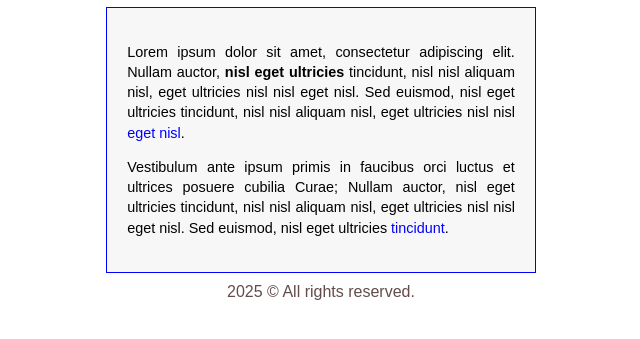
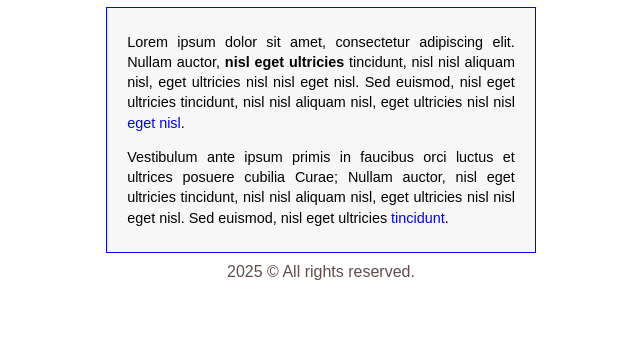
Before and after one commit to SerVydy/static_1, a plain HTML site: page index.html in a window 1280 px wide. Shown: the part 89-428 px from the top of the page, without its empty margins (319-959 px from the left). Drawn offline with Linux system fonts and the light colour scheme.

Commit message:
Update style.css

```diff
--- a/style.css
+++ b/style.css
@@ -16,7 +16,7 @@ h1{
 
 section{
    border: 1px solid blue;
-   padding: 20px;
+   padding: 10px 20px;
    background-color: rgb(248, 247, 247);
 }
 
@@ -41,4 +41,5 @@ footer{
    text-align: center;
    font-family: sans-serif;
    color: rgb(99, 76, 76);
+
 }
```
